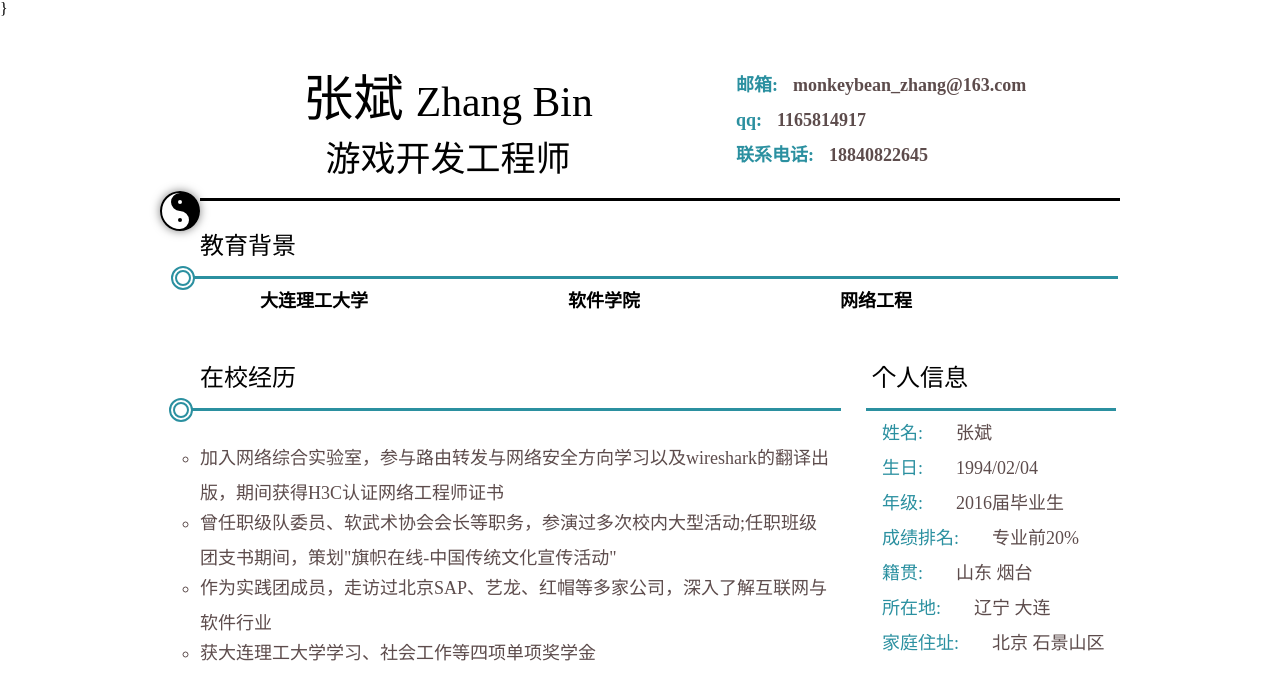
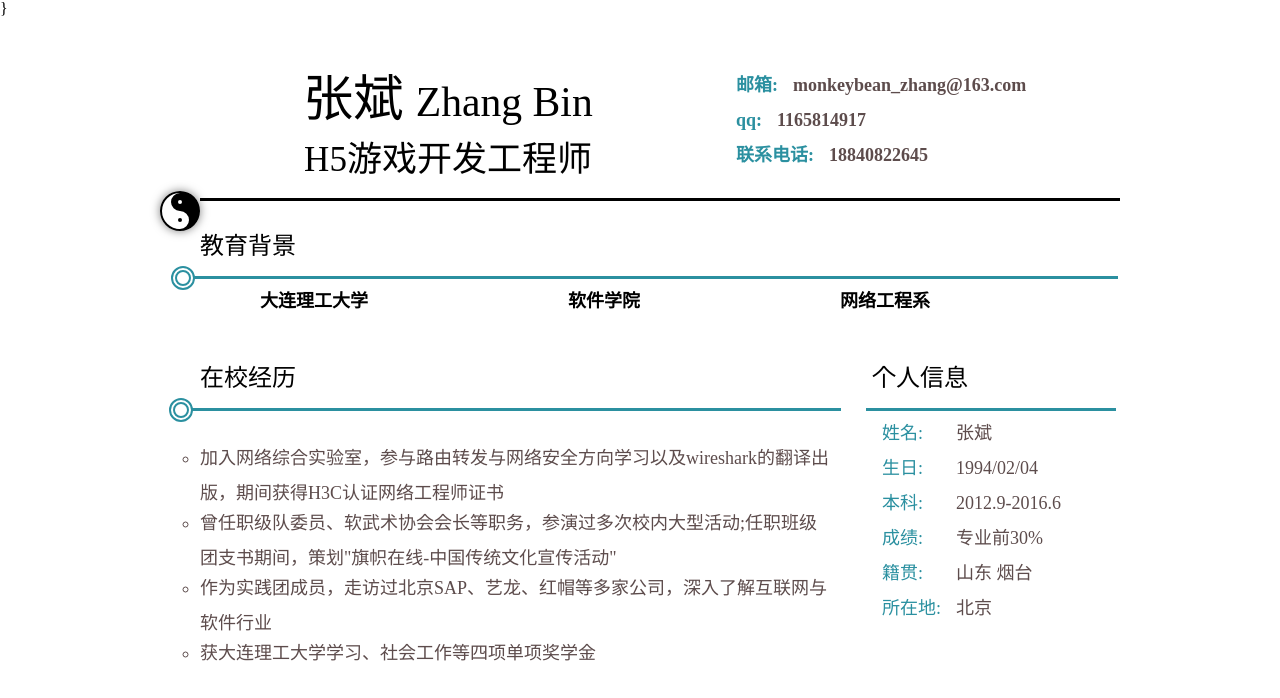
Before and after one commit to MonkeyDBean/game, a plain HTML site: page index.html in a window 1280 px wide. Shown: the top 698 px of the page. Drawn offline with Linux system fonts and the light colour scheme.

Commit message:
Update index.html

```diff
--- a/index.html
+++ b/index.html
@@ -11,7 +11,7 @@
 		<div class="header">
 			<div class="h-left">
 				<h1>张斌 <small>Zhang Bin<small></h1>
-			    <p>游戏开发工程师</p>
+			    <p>H5游戏开发工程师</p>
 		   </div>
 		   <div class="h-right">
 		        <ul>
@@ -33,7 +33,7 @@
     		<ul>
     			<li>大连理工大学</li>
     			<li>软件学院</li>
-    			<li>网络工程</li>
+    			<li>网络工程系</li>
     		</ul>
     	</div>
     	<div class="info">
@@ -52,11 +52,10 @@
     		    <ul>
     			    <li><span>姓名:</span>　张斌</li>
     			    <li><span>生日:</span>　1994/02/04</li>
-    			    <li><span>年级:</span>　2016届毕业生</li>
-    			    <li><span>成绩排名:</span>　专业前20%</li>
+    			    <li><span>本科:</span>　2012.9-2016.6 </li>
+    			    <li><span>成绩:</span>　专业前30%</li>
     			    <li><span>籍贯:</span>　山东 烟台</li>
-    			    <li><span>所在地:</span>　辽宁 大连</li>
-    			    <li><span>家庭住址:</span>　北京 石景山区</li>
+    			    <li><span>所在地:</span>北京</li>
     	    	</ul>
     	    </div>
        </div>
```
